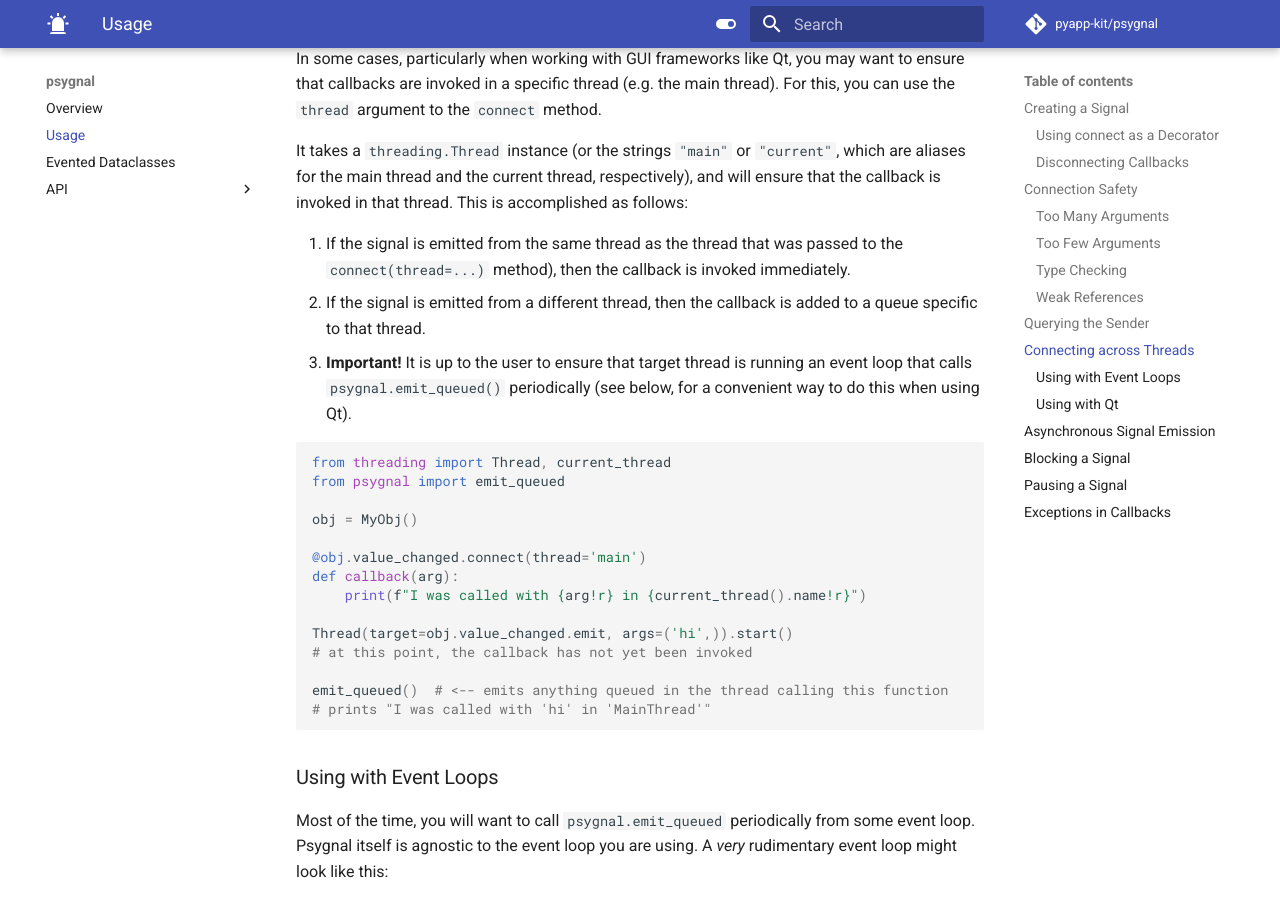
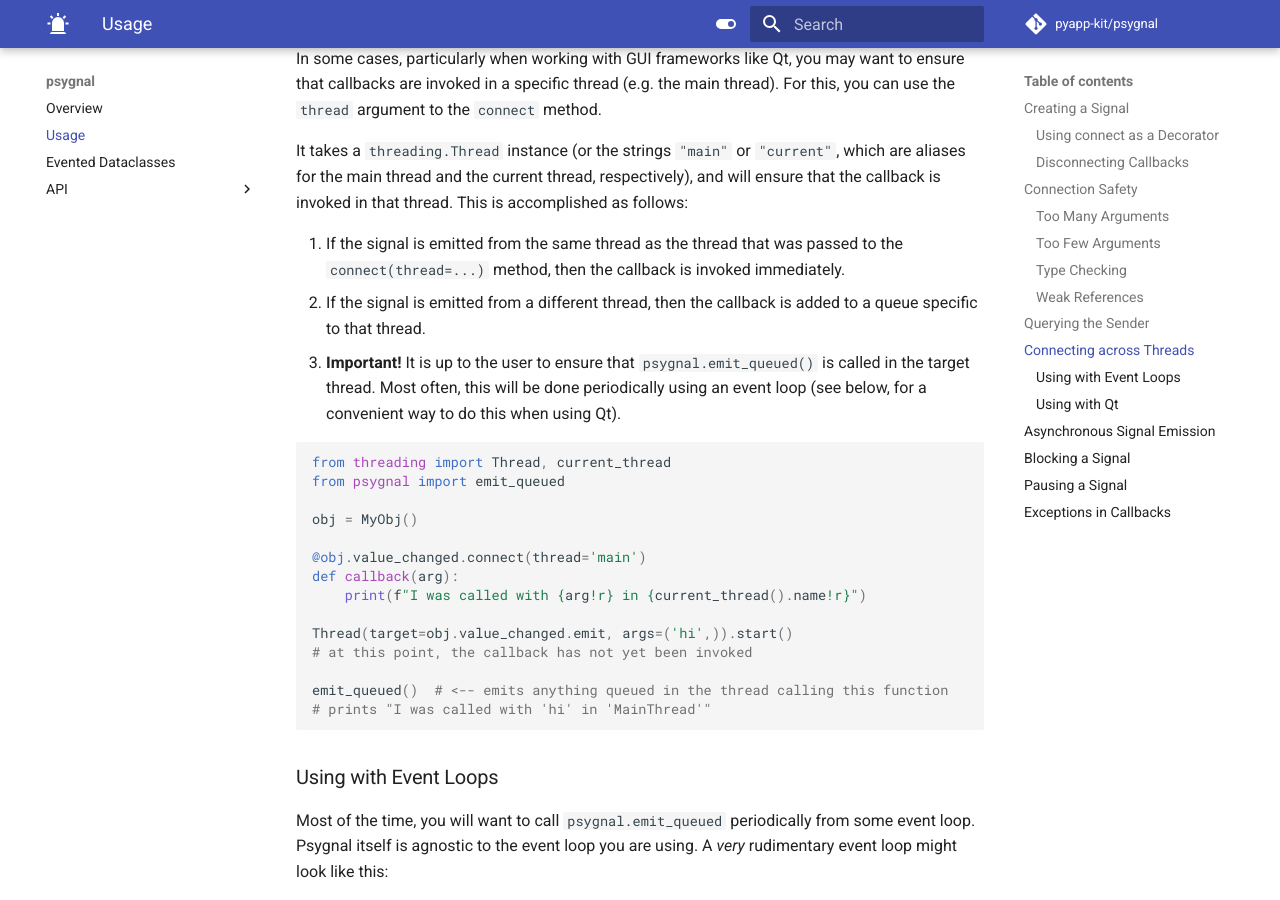
Before and after one commit to pyapp-kit/psygnal, an MkDocs documentation site: the page built from docs/usage.md, in a window 1280 px wide and 900 px high, scrolled down 4781 px. Built offline with MkDocs 1.6.1 and Material for MkDocs 9.7.7, drawn with Linux system fonts in a browser that asks for light colours; comment, search, counter and statistics services are not loaded.

Commit message:
fix: fix typo

````diff
--- a/docs/usage.md
+++ b/docs/usage.md
@@ -257,14 +257,15 @@ which are aliases for the main thread and the current thread, respectively),
 and will ensure that the callback is invoked in that thread.  This is accomplished
 as follows:
 
-1. If the signal is emitted from the same thread as the
-   thread that was passed to the `connect(thread=...)` method), then the callback
-   is invoked immediately.
+1. If the signal is emitted from the same thread as the thread that was passed
+   to the `connect(thread=...)` method, then the callback is invoked
+   immediately.
 2. If the signal is emitted from a different thread, then the callback is added
     to a queue specific to that thread.
-3. **Important!**  It is up to the user to ensure that target thread is running
-   an event loop that calls `psygnal.emit_queued()` periodically (see below,
-   for a convenient way to do this when using Qt).
+3. **Important!**  It is up to the user to ensure that `psygnal.emit_queued()`
+   is called in the target thread. Most often, this will be done periodically
+   using an event loop (see below, for a convenient way to do this when using
+   Qt).
 
 ```py
 from threading import Thread, current_thread
@@ -287,7 +288,7 @@ emit_queued()  # <-- emits anything queued in the thread calling this function
 
 Most of the time, you will want to call `psygnal.emit_queued` periodically from
 some event loop. Psygnal itself is agnostic to the event loop you are using.
-A _very_ rudimentary event loop might look like this:
+A *very* rudimentary event loop might look like this:
 
 ```py
 import time
````
